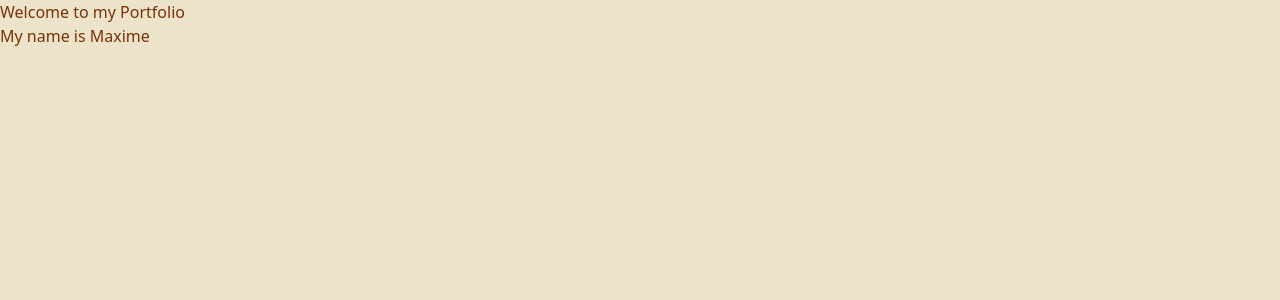
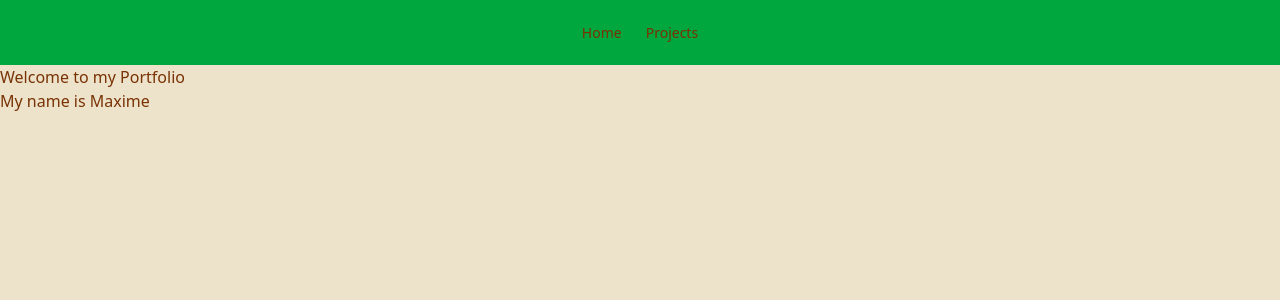
Before and after one commit to maximenewman/portfolio, a Next.js app: page / in a window 1280 px wide. Shown: the top 300 px of the page. Built offline with nearby package versions, Linux system fonts and the light colour scheme.

Commit message:
Simple navbar complete

```diff
--- /dev/null
+++ b/app/components/navigation.tsx
@@ -0,0 +1,25 @@
+"use client"
+import Link from "next/link"
+
+export default function Navbar(){
+    return (
+        <div className="navbar bg-green-600">
+            <div className="navbar-start">
+                {/* <Link></Link> */}
+            </div>
+            <div className="navbar-center">
+                <ul className="menu menu-horizontal px-1">
+                    <li>
+                        <Link href="/">Home</Link>
+                    </li>
+                    <li>
+                        <Link href="/projects">Projects</Link>
+                    </li>
+                </ul>
+            </div>
+            <div className="navbar-end">
+
+            </div>
+        </div>
+    )
+}
--- a/app/layout.tsx
+++ b/app/layout.tsx
@@ -1,6 +1,7 @@
 import type { Metadata } from "next";
 import { Geist, Geist_Mono } from "next/font/google";
 import "./globals.css";
+import Navbar from "./components/navigation";
 
 const geistSans = Geist({
   variable: "--font-geist-sans",
@@ -28,6 +29,7 @@ export default function RootLayout({
       <body
         className={`${geistSans.variable} ${geistMono.variable} antialiased`}
       >
+        <Navbar/>
         {children}
       </body>
     </html>
```
